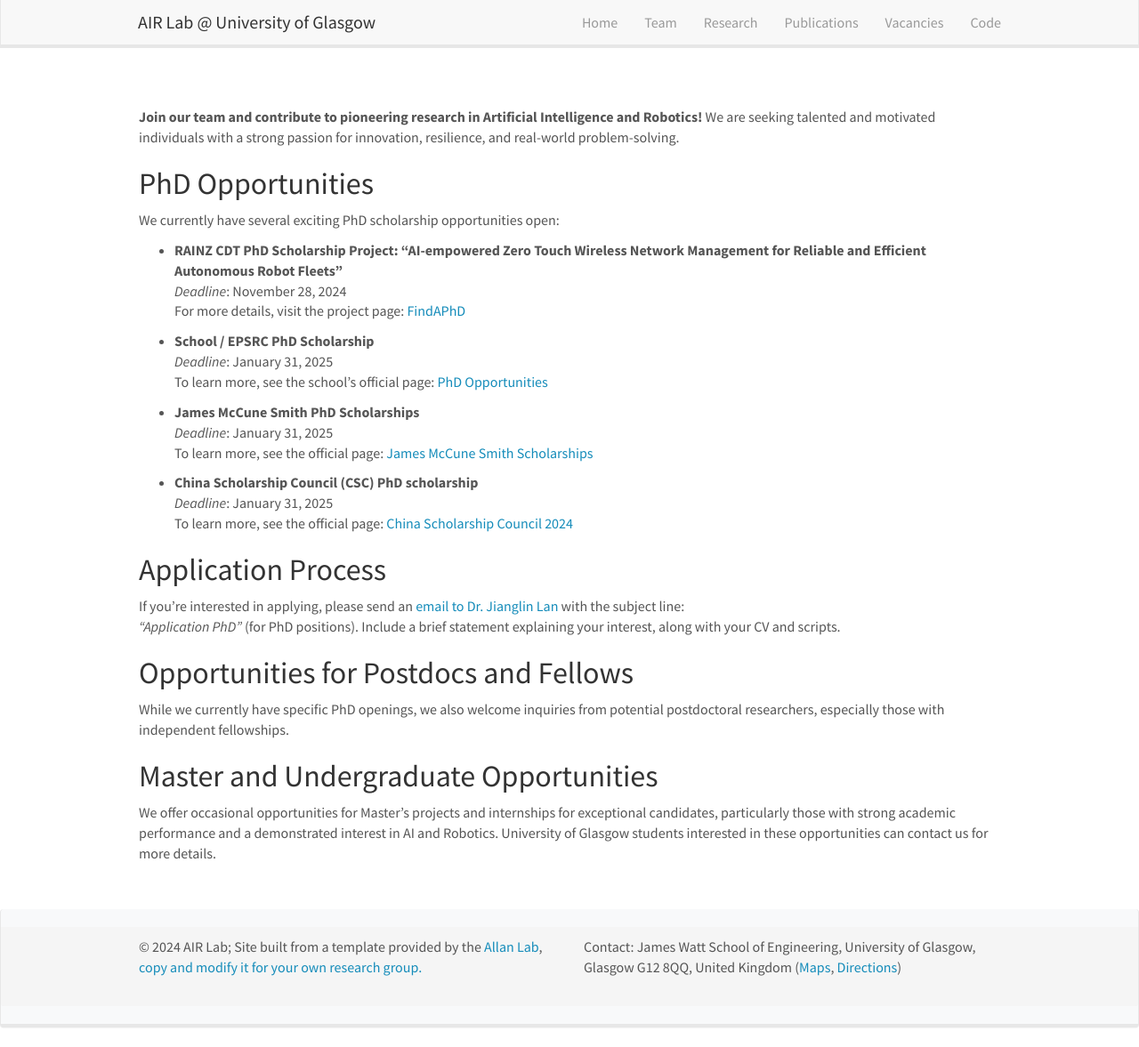
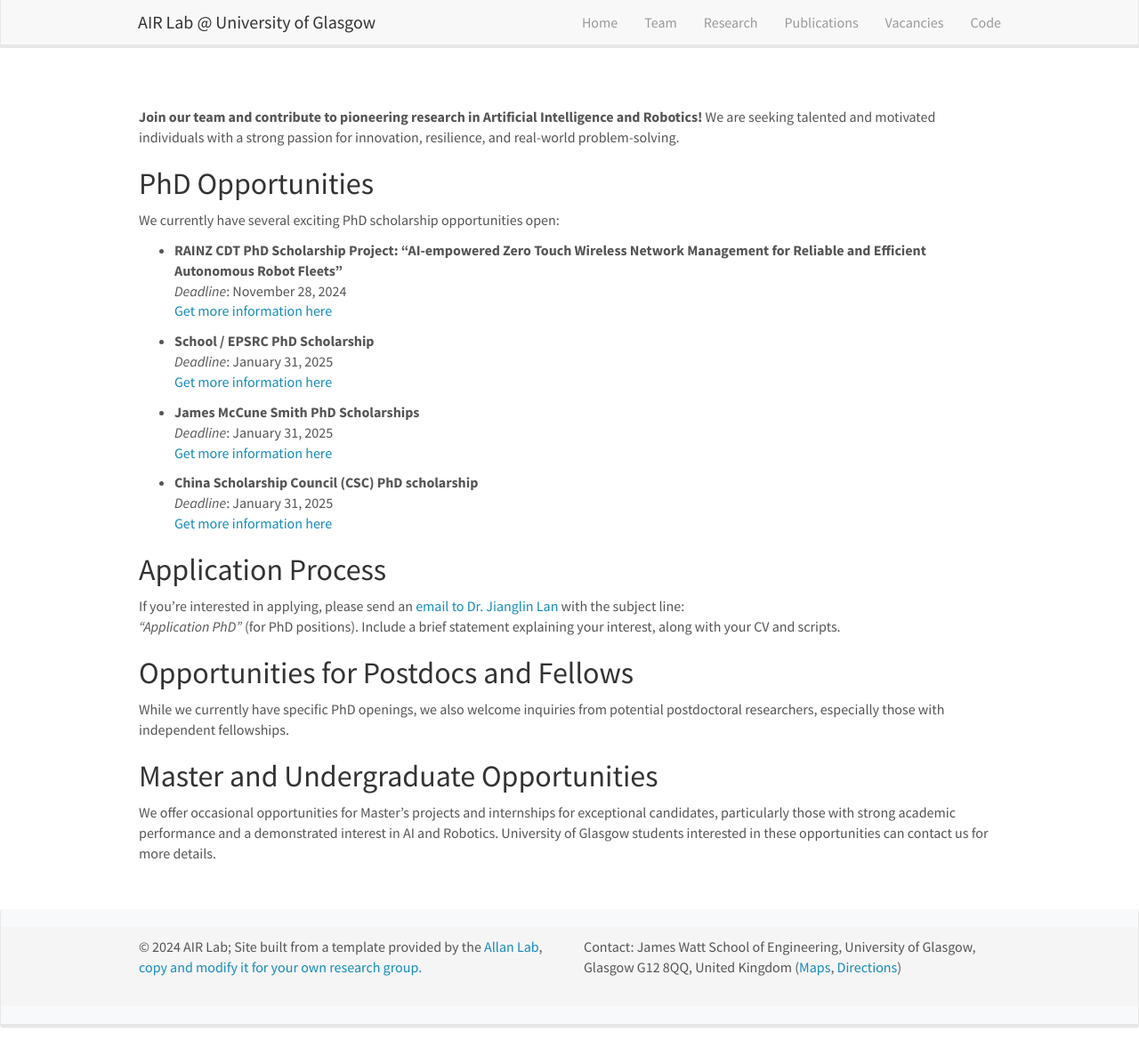
Before and after one commit to AIR-Lan/AIR-Lab, a Jekyll site: the page built from _pages/openings.md, in a window 1280 px wide and 1177 px high. Shown: the whole window at 89% size. Built offline with Jekyll 4.4.1, drawn with Linux system fonts in a browser that asks for light colours; nearby versions of some CDN libraries.

Commit message:
Update openings.md

```diff
--- a/_pages/openings.md
+++ b/_pages/openings.md
@@ -14,19 +14,19 @@ We currently have several exciting PhD scholarship opportunities open:
 
 - **RAINZ CDT PhD Scholarship Project: "AI-empowered Zero Touch Wireless Network Management for Reliable and Efficient Autonomous Robot Fleets"**
   *Deadline*: November 28, 2024
-  For more details, visit the project page: [FindAPhD](https://www.findaphd.com/search/ProjectDetails.aspx?)
+  [Get more information here](https://www.findaphd.com/phds/project/ai-empowered-zero-touch-wireless-network-management-for-reliable-and-efficient-autonomous-robot-fleets/?p175959)
 
 - **School / EPSRC PhD Scholarship**
   *Deadline*: January 31, 2025
-  To learn more, see the school’s official page: [PhD Opportunities](https://www.gla.ac.uk/schools/engineering/phdopportunities)
+  [Get more information here](https://www.gla.ac.uk/schools/engineering/phdopportunities)
 
 - **James McCune Smith PhD Scholarships**
   *Deadline*: January 31, 2025
-  To learn more, see the official page: [James McCune Smith Scholarships](https://www.gla.ac.uk/scholarships/mccune-smith/)
+  [Get more information here](https://www.gla.ac.uk/scholarships/mccune-smith/)
 
 - **China Scholarship Council (CSC) PhD scholarship**
   *Deadline*: January 31, 2025
-  To learn more, see the official page: [China Scholarship Council 2024](https://www.gla.ac.uk/colleges/scienceengineering/graduateschool/scholarships/chinascholarshipcouncil/)
+  [Get more information here](https://www.gla.ac.uk/colleges/scienceengineering/graduateschool/scholarships/chinascholarshipcouncil/)
 
 
 ## Application Process
```
